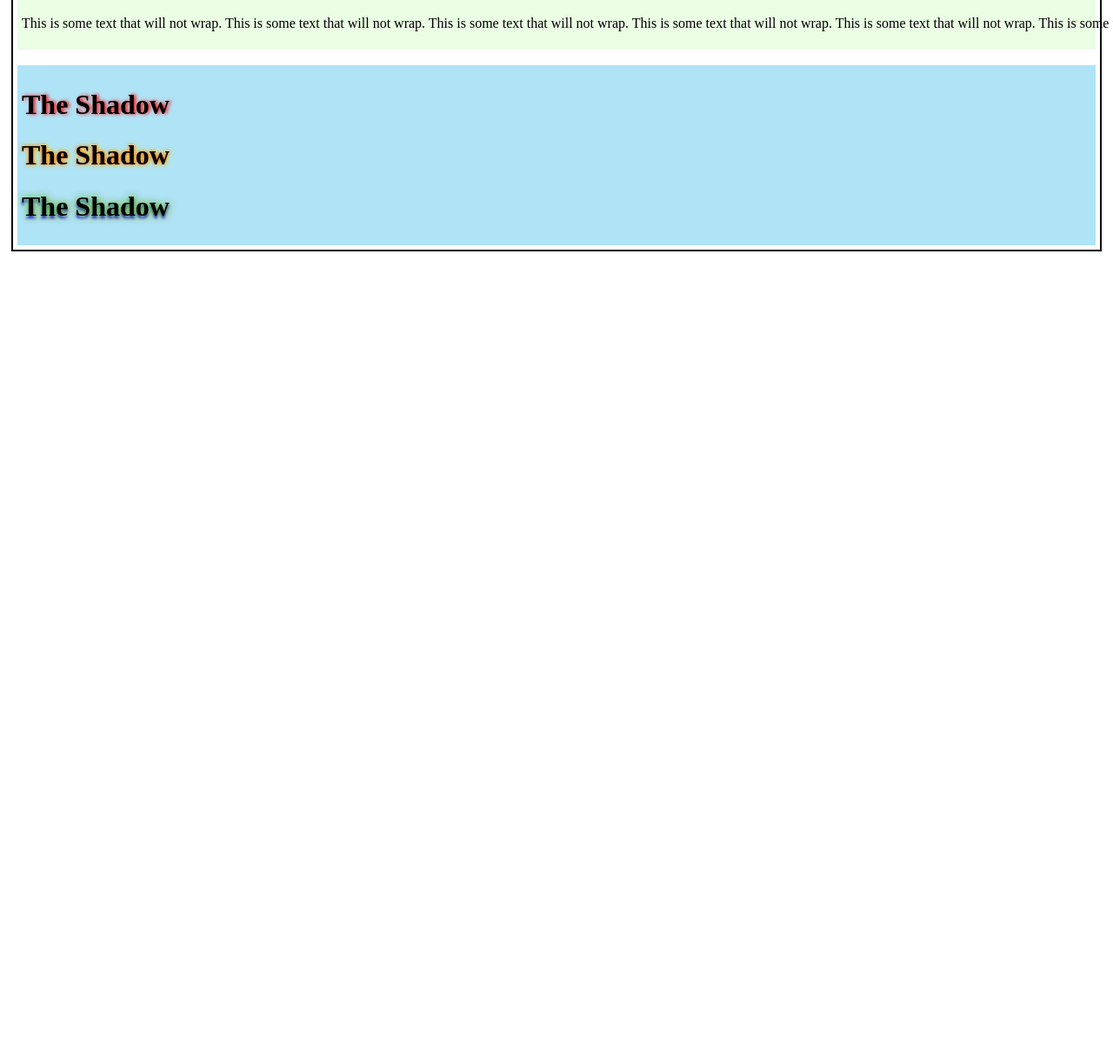
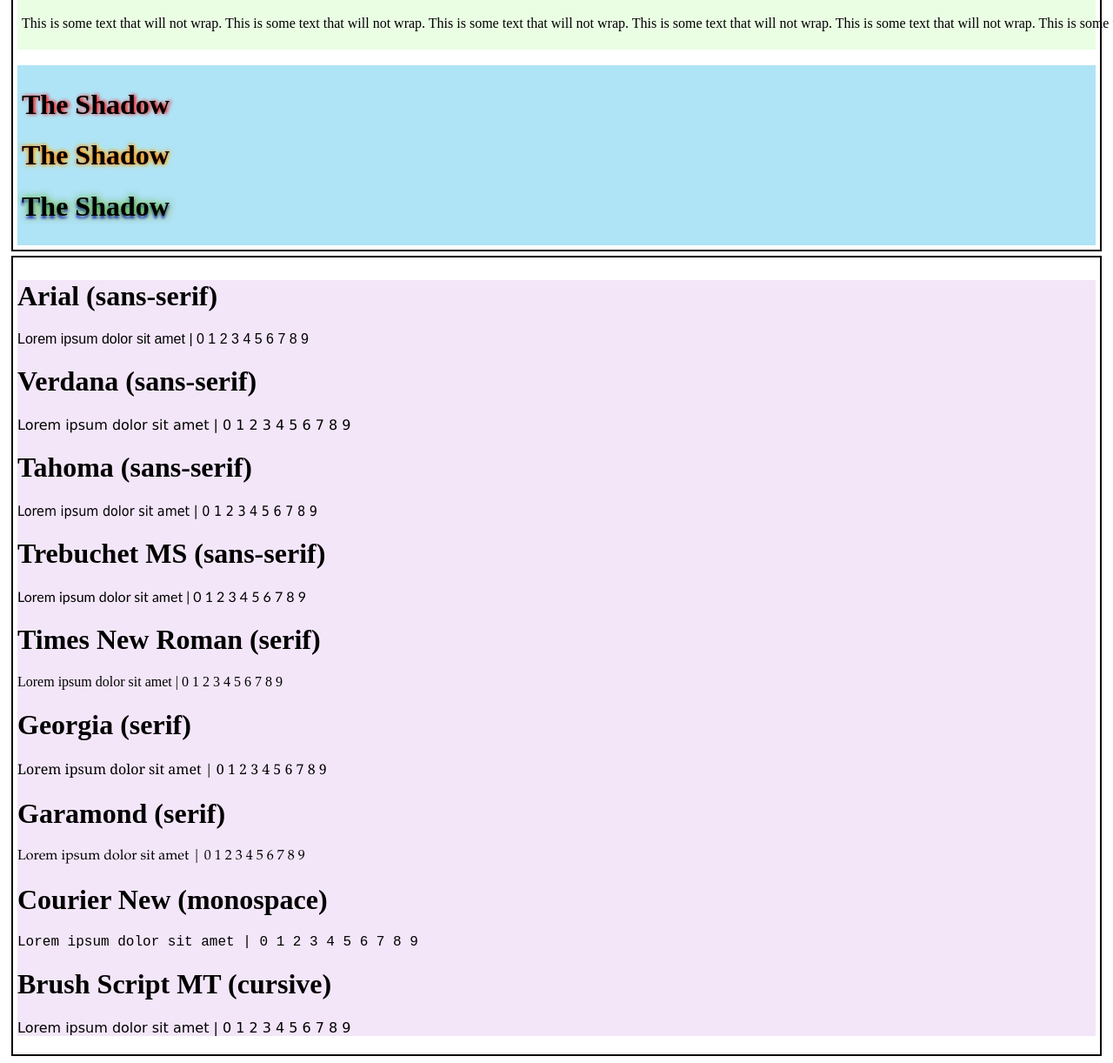
Before and after one commit to Ahad-Younus12/Learning-CSS, a plain HTML site: page 01_basics/index.html in a window 1280 px wide. Shown: the part 7445-8667 px from the top of the page at 87% size. Before the commit the page ends 7742 px from the top, so only its background shows below. Drawn offline with Linux system fonts and the light colour scheme.

Commit message:
Font (websafe and fallback fonts)

```diff
--- a/01_basics/index.html
+++ b/01_basics/index.html
@@ -313,6 +313,42 @@
 
     </div>
 
+    <!-- Font Practice -->
+     <div class="font-practice">
+        <div id="websafe-fonts"> <!--also fallback fonts-->
+            <h1>Arial (sans-serif)</h1>
+            <p id="websafefonts-p1">Lorem ipsum dolor sit amet | 0 1 2 3 4 5 6 7 8 9</p>
+
+            <h1>Verdana (sans-serif)</h1>
+            <p id="websafefonts-p2">Lorem ipsum dolor sit amet | 0 1 2 3 4 5 6 7 8 9</p>
+
+            <h1>Tahoma (sans-serif)</h1>
+            <p id="websafefonts-p3">Lorem ipsum dolor sit amet | 0 1 2 3 4 5 6 7 8 9</p>
+
+            <h1>Trebuchet MS (sans-serif)</h1>
+            <p id="websafefonts-p4">Lorem ipsum dolor sit amet | 0 1 2 3 4 5 6 7 8 9</p>
+
+            <h1>Times New Roman (serif)</h1>
+            <p id="websafefonts-p5">Lorem ipsum dolor sit amet | 0 1 2 3 4 5 6 7 8 9</p>
+
+            <h1>Georgia (serif)</h1>
+            <p id="websafefonts-p6">Lorem ipsum dolor sit amet | 0 1 2 3 4 5 6 7 8 9</p>
+
+            <h1>Garamond (serif)</h1>
+            <p id="websafefonts-p7">Lorem ipsum dolor sit amet | 0 1 2 3 4 5 6 7 8 9</p>
+
+            <h1>Courier New (monospace)</h1>
+            <p id="websafefonts-p8">Lorem ipsum dolor sit amet | 0 1 2 3 4 5 6 7 8 9</p>
+
+            <h1>Brush Script MT (cursive)</h1>
+            <p id="websafefonts-p9">Lorem ipsum dolor sit amet | 0 1 2 3 4 5 6 7 8 9</p>
+
+            <!-- Fallback fonts means that  that you should add a list of similar "backup fonts" in the font-family property.
+             If the first font does not work, the browser will try the next one, and the next one, and so on. Always end the list with a generic font family name.-->
+
+        </div>
+     </div>
+
 </body>
 
 </html>
--- a/01_basics/style.css
+++ b/01_basics/style.css
@@ -461,3 +461,56 @@ If you do not want to apply opacity to child elements, use RGBA color values.*/
     text-shadow: 0px 0px 8px rgba(6, 227, 54, 0.795), 1px 1px 8px rgba(230, 126, 29, 0.848), 0px 3px 3px rgb(1, 1, 255);
 }
 /* You can also add 2,3 dofferent color effets */
+
+/* Fonts Practice */
+
+.font-practice {
+    border: 2px solid black;
+    padding: 5px;
+    margin: 5px;
+}
+
+#websafe-fonts {
+    background-color: #eddaf6a9;
+}
+
+#websafefonts-p1 {
+    font-family: Arial, Helvetica, sans-serif; /* Helvetica is fallback font */
+}
+
+#websafefonts-p2 {
+    font-family: Verdana, Tahoma, sans-serif; /* Tahoma is fallback font */
+}
+
+#websafefonts-p3 {
+    font-family: Tahoma, sans-serif;
+}
+
+#websafefonts-p4 {
+    font-family: 'Trebuchet MS', Arial, sans-serif; /* Arial is fallback font */
+}
+
+#websafefonts-p5 {
+    font-family: 'Times New Roman', Times, serif; /* Times is fallback font */
+}
+
+#websafefonts-p6 {
+    font-family: Georgia, serif;
+}
+
+#websafefonts-p7 {
+    font-family: Garamond, serif;
+}
+
+#websafefonts-p8 {
+    font-family: 'Courier New', Courier, monospace; /* Courier is fallback font */
+}
+
+#websafefonts-p9 {
+    font-family: 'Brush script MT', cursive;
+}
+
+/* Fallback fonts means that  that you should add a list of similar "backup fonts" in the font-family property.
+If the first font does not work, the browser will try the next one, and the next one, and so on. Always end the list with a generic font family name.
+(like in p1, p2, p4, p5, p8)
+*/
```
